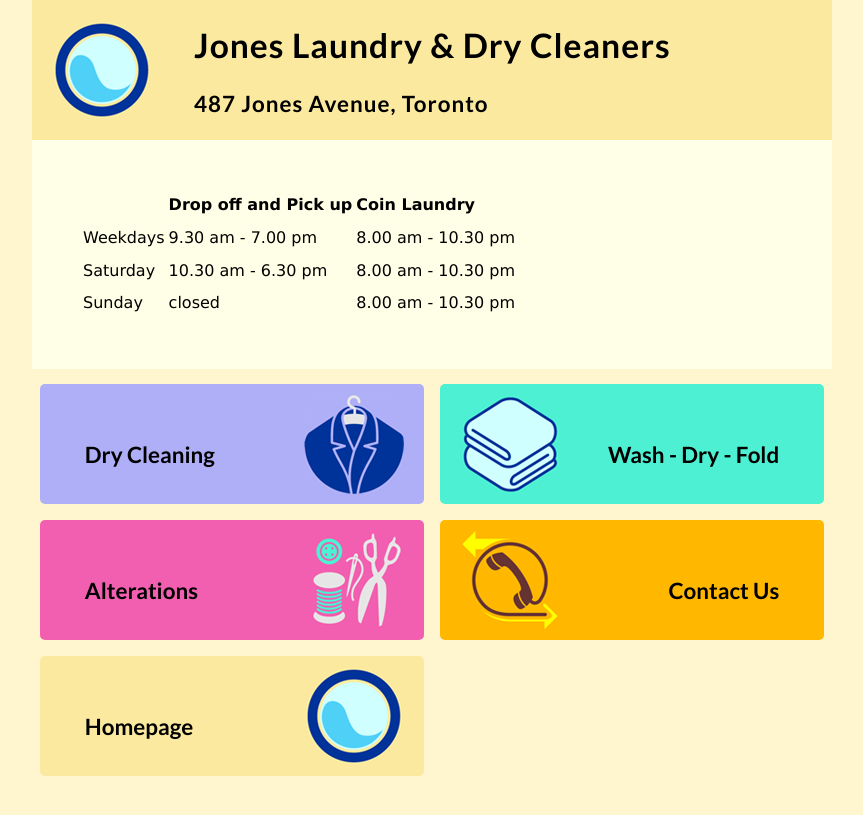
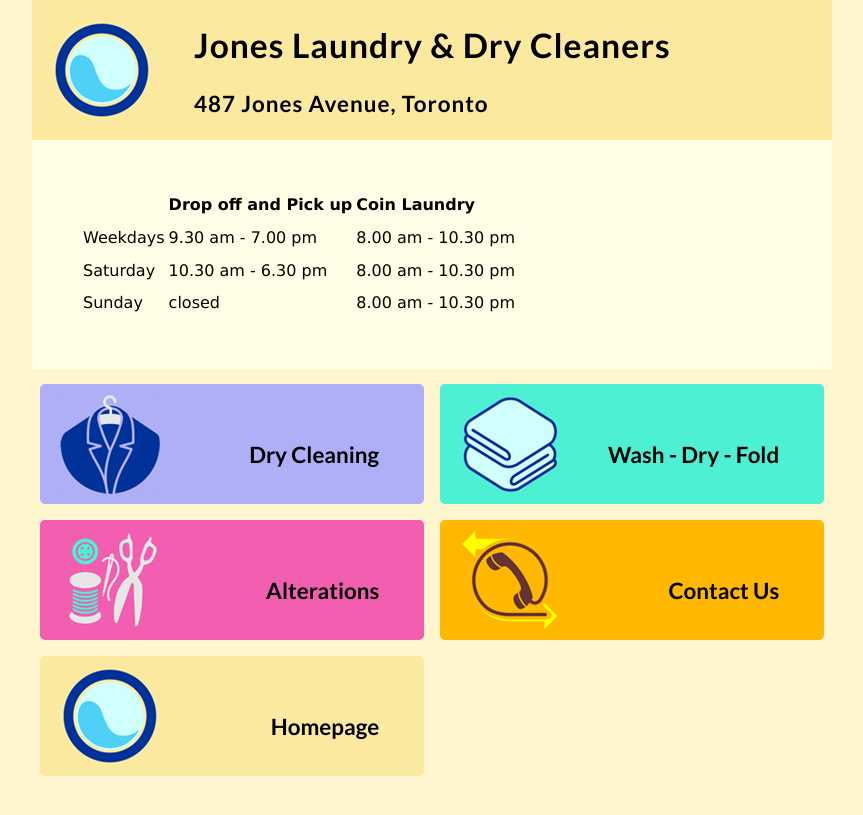
Before and after one commit to joneslaundrydryclean/joneslaundrydryclean.github.io, a Jekyll site: the page built from homepage.md, in a window 1280 px wide. Shown: the top 815 px of the page, without its empty margins (208-1071 px from the left). Built offline with Jekyll 4.4.1, drawn with Linux system fonts in a browser that asks for light colours.

Commit message:
makes all menu items have icons on left

```diff
--- a/css/styles.css
+++ b/css/styles.css
@@ -44,22 +44,13 @@ section {
   width: 100%;
   bottom: 0.5em;
   position: absolute;
-}
-
-.imgRight > p
-{
-  left: 2em;
-}
-
-.imgLeft > p
-{
   right: 2em;
   text-align: right;
 }
 
 .menu .tile.dryCleaning {
   background-image: url("../images/DryCleaning.png");
-  background-position: right 20px top 10px;
+  background-position: left 20px top 10px;
   background-color: #afaff7;
 }
 .menu a:hover .tile.dryCleaning {
@@ -77,7 +68,7 @@ section {
 
 .menu .tile.alterations {
   background-image: url("../images/Alterations.png");
-  background-position: right 20px top 10px;
+  background-position: left 20px top 10px;
   background-color: #f25fb0;
 }
 .menu a:hover .tile.alterations {
@@ -95,7 +86,7 @@ section {
 
 .menu .tile.homepage {
   background-image: url("../images/Homepage.png");
-  background-position: right 20px top 10px;
+  background-position: left 20px top 10px;
   background-color: #fbe99f;
 }
 .menu a:hover .tile.homepage {
```
